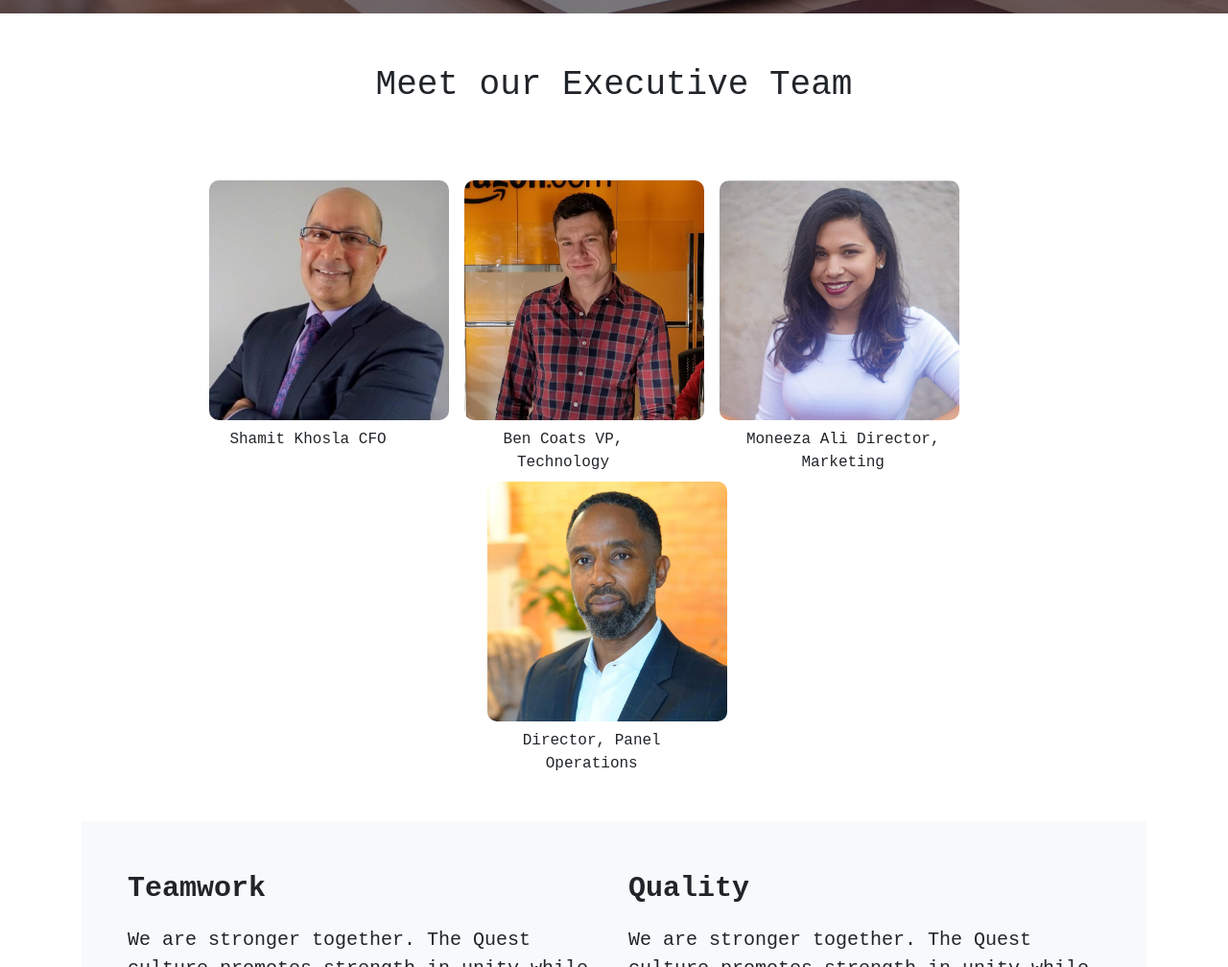
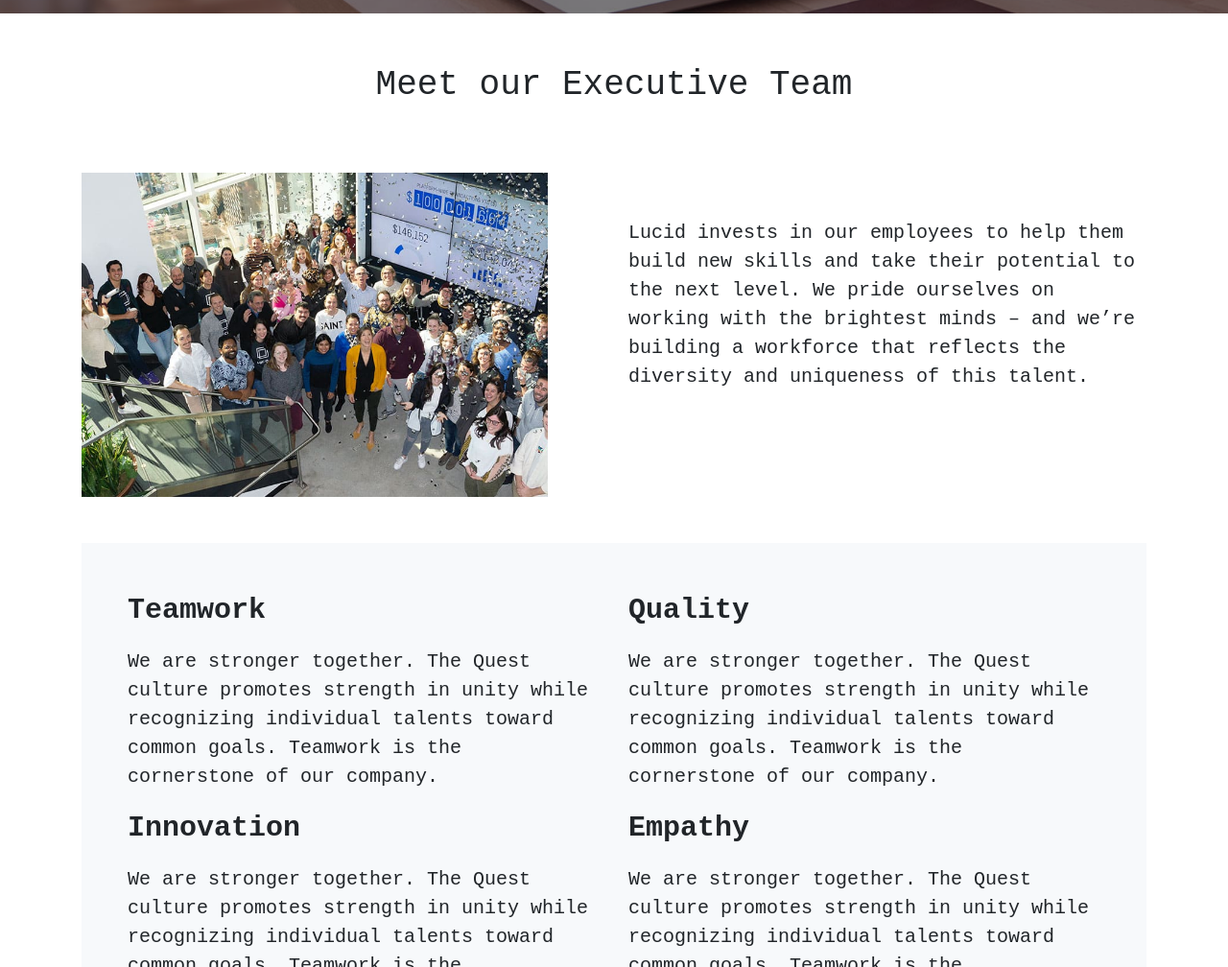
Before and after one commit to wawoyuanli/surveyjunkie, a website: page src/pages/resources/careers/index.html in a window 1280 px wide. Shown: the part 1032-2040 px from the top of the page at 96% size. Drawn offline with nearby package versions, Linux system fonts and the light colour scheme; files that its build step writes are made by us from their sources.

Commit message:
careers update

```diff
--- a/src/assets/styles/careers.less
+++ b/src/assets/styles/careers.less
@@ -67,3 +67,7 @@
         font-family: 'Courier New', Courier, monospace;
     }
 }
+.team_intro{
+    font-size: 20px;
+    font-family: 'Courier New', Courier, monospace;
+}
--- a/src/pages/resources/careers/index.html
+++ b/src/pages/resources/careers/index.html
@@ -55,26 +55,12 @@
     </div>
     <div class="container mb-5">
         <p class="text-center p-5 meet_team">Meet our Executive Team</p>
-        <div class="d-flex flex-wrap main__content justify-content-center">
-            <div>
-                <img src="../../../assets/images/Shamit.jpeg" alt="" class="m-2">
-                <p class="text-center col-md-10">Shamit Khosla CFO</p>
+        <div class="row">
+            <div class="col-md-6">
+                <img src="../../../assets/images/careersheader.jpeg" alt="" style="width: 90%;">
             </div>
-            <div>
-                <img src="../../../assets/images/BenCoats.jpeg" alt="" class="m-2">
-                <div class="text-center col-md-10">Ben Coats
-                    VP, Technology</div>
-            </div>
-            <div>
-                <img src="../../../assets/images/Moneeza.jpeg" alt="" class="m-2">
-                <div class="text-center col-md-10">Moneeza Ali
-                    Director, Marketing</div>
-            </div>
-            <div>
-                <img src="../../../assets/images/RayArmstrong.jpeg" alt="" class="m-2">
-                <div class="text-center col-md-10">Director, Panel Operations</div>
-            </div>
-            <div>
+            <div class="col-md-6 team_intro pt-5">
+                <p>Lucid invests in our employees to help them build new skills and take their potential to the next level. We pride ourselves on working with the brightest minds – and we’re building a workforce that reflects the diversity and uniqueness of this talent.</p>
             </div>
         </div>
         <div class="two__part mt-5">
```
Also changed, not shown: src/assets/images/careersheader.jpeg (added).
